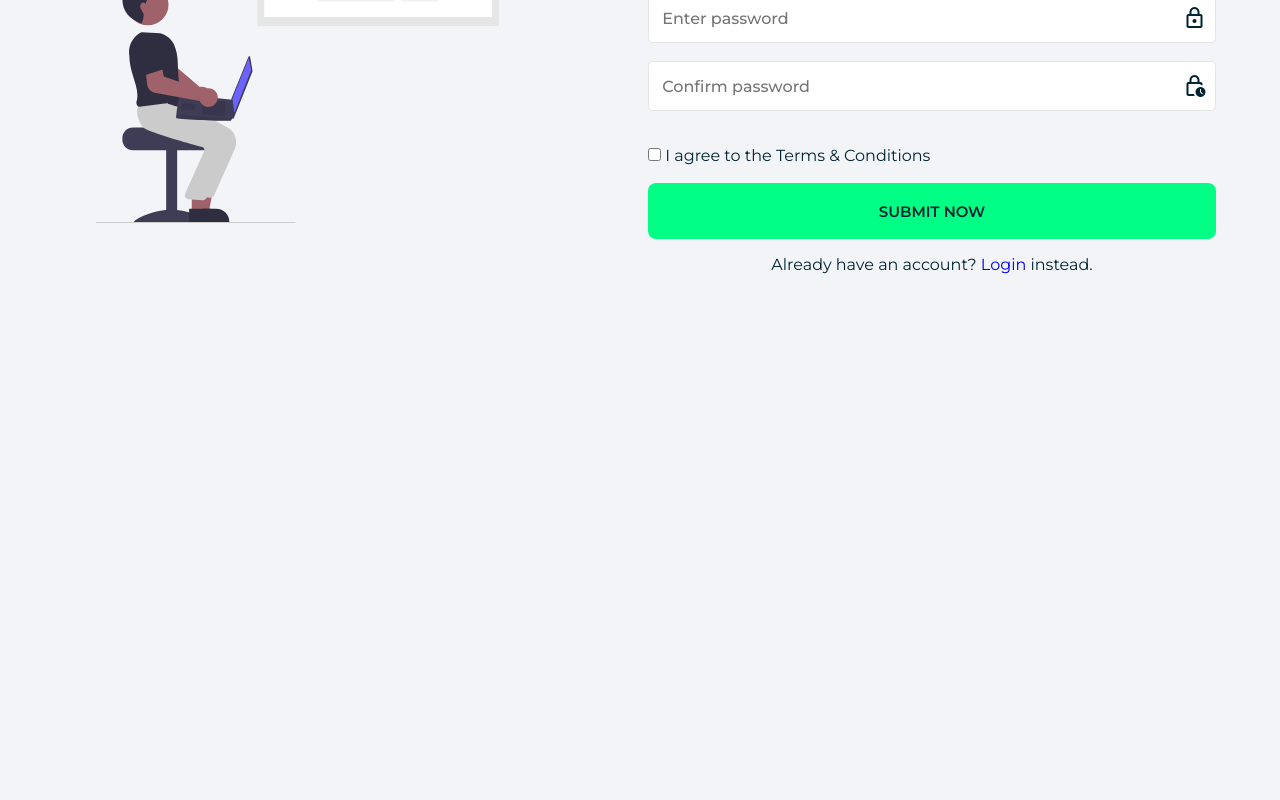
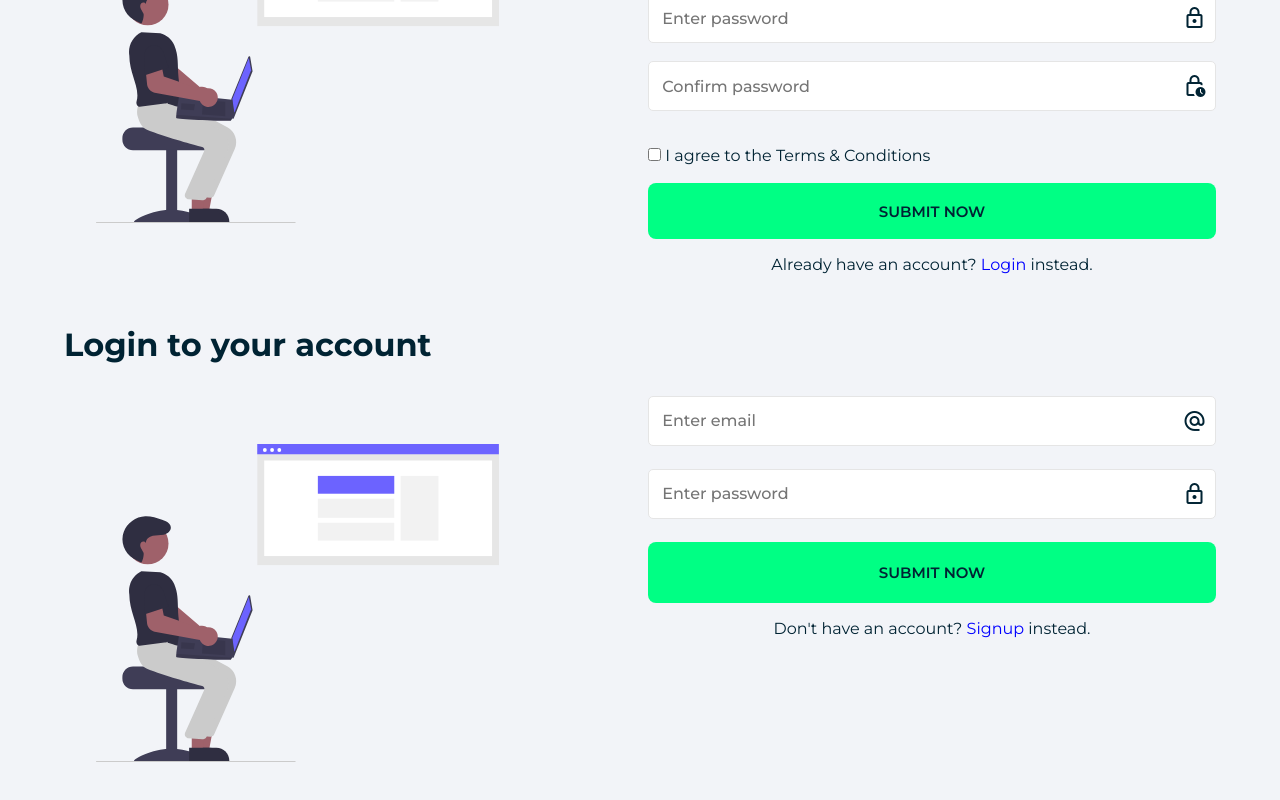
Before and after one commit to abir2010/quiz-application, a React (Vite) app: page /signup in a window 1280 px wide. Shown: the part 1703-2503 px from the top of the page. Before the commit the page ends 2124 px from the top, so only its background shows below. Built offline with nearby package versions, Linux system fonts and the light colour scheme.

Commit message:
login page complete

```diff
--- a/src/components/App.jsx
+++ b/src/components/App.jsx
@@ -1,6 +1,7 @@
 import "../styles/App.css";
 import Layout from "./Layout";
 import Home from "./pages/Home";
+import Login from "./pages/Login";
 import Signup from "./pages/Signup";
 
 function App() {
@@ -8,6 +9,7 @@
         <Layout>
             <Home />
             <Signup />
+            <Login />
         </Layout>
     );
 }
--- /dev/null
+++ b/src/components/pages/Login.jsx
@@ -0,0 +1,34 @@
+import Classes from "../../styles/Login.module.css";
+import Button from "../Button";
+import Form from "../Form";
+import Illustration from "../Illustration";
+import TextInput from "../TextInput";
+export default function Login() {
+    return (
+        <>
+            <h1>Login to your account</h1>
+            <div className="column">
+                <Illustration />
+                <Form className={`${Classes.login}`}>
+                    <TextInput
+                        type="text"
+                        placeholder="Enter email"
+                        icon="alternate_email"
+                    />
+                    <TextInput
+                        type="password"
+                        placeholder="Enter password"
+                        icon="lock"
+                    />
+
+                    <Button>Submit Now</Button>
+
+                    <div className="info">
+                        Don&apos;t have an account?{" "}
+                        <a href="signup.html">Signup</a> instead.
+                    </div>
+                </Form>
+            </div>
+        </>
+    );
+}
--- /dev/null
+++ b/src/styles/Login.module.css
@@ -0,0 +1,4 @@
+/* login component */
+.login {
+    height: 330px;
+}
```
